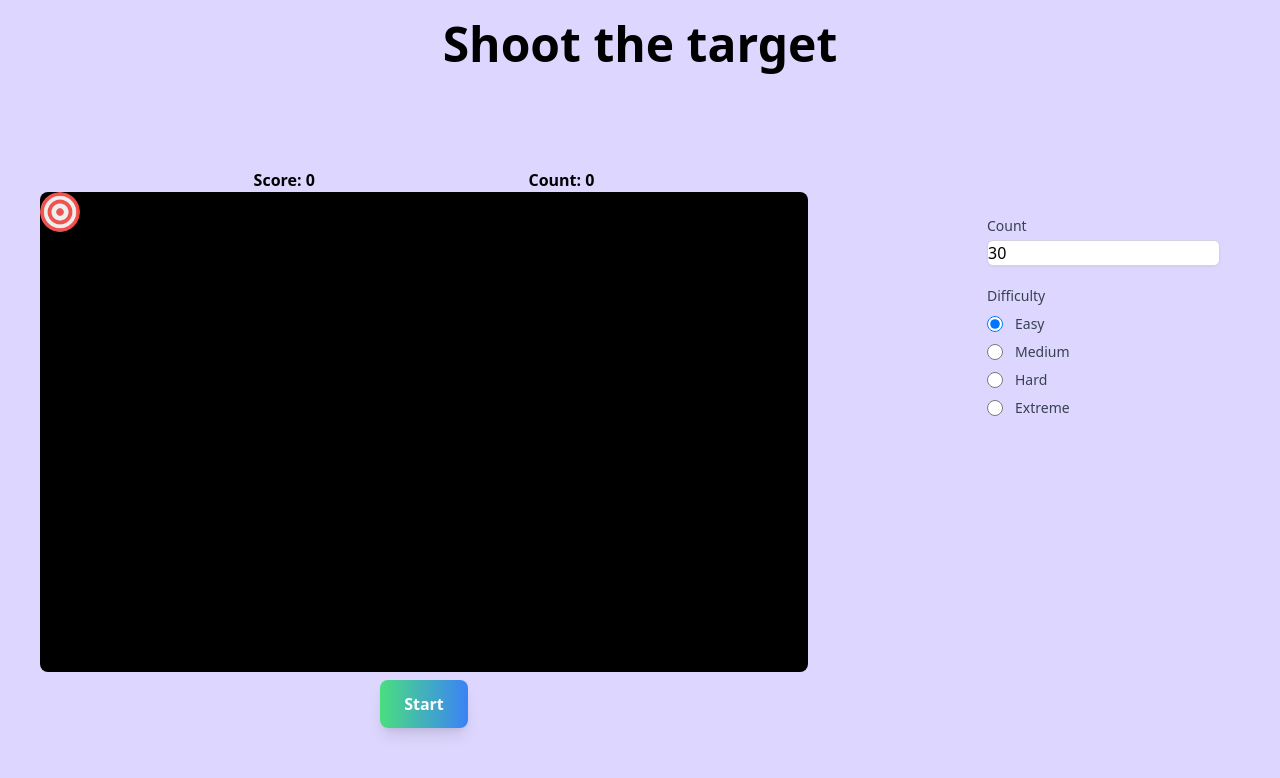
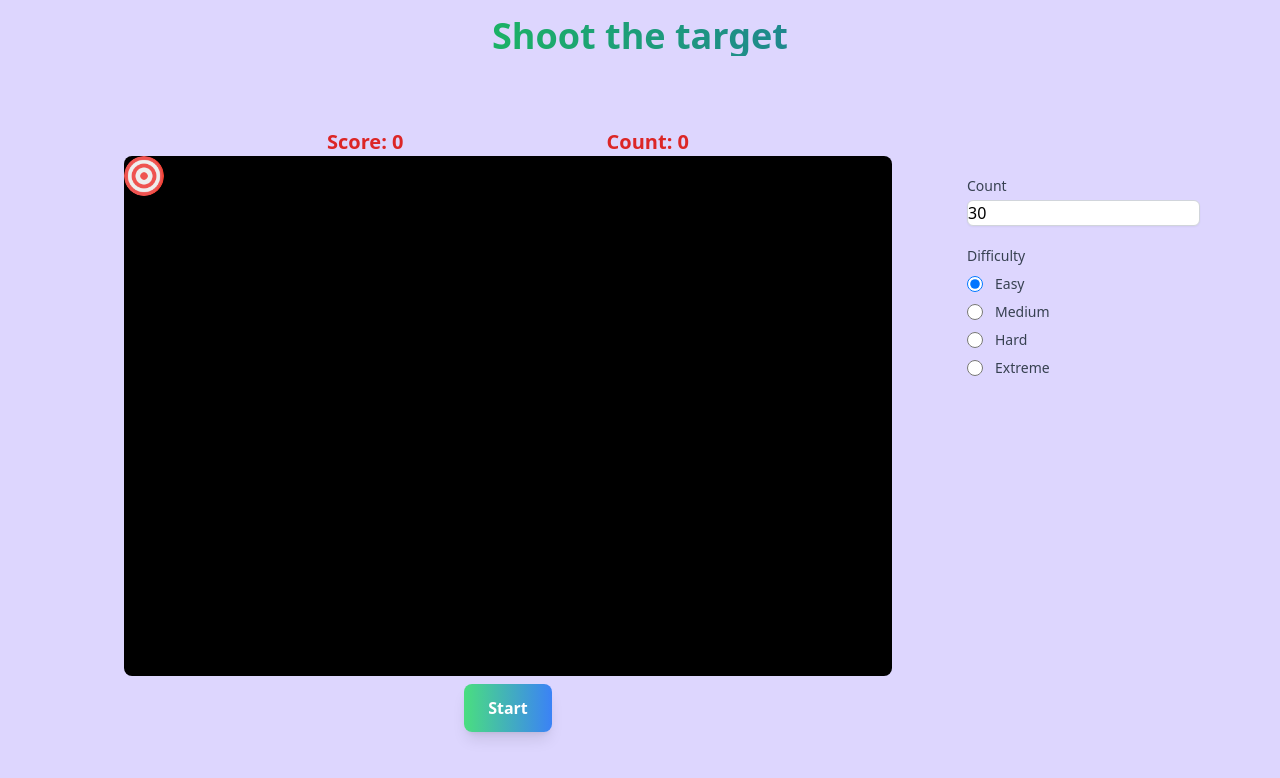
Before and after one commit to Arahanth-2003/Shooting_practice, a Next.js app: page / in a window 1280 px wide. Shown: the top 778 px of the page. Built offline with nearby package versions, Linux system fonts and the light colour scheme.

Commit message:
Updated UI

```diff
--- a/app/page.jsx
+++ b/app/page.jsx
@@ -14,14 +14,14 @@ export default function Home() {
 
   return (
     <div className='flex flex-col w-full h-full justify-center'>
-    <div className='flex justify-center text-5xl font-bold mb-20 mt-5'>
+    <div className='flex justify-center mt-4 mb-12 text-4xl font-bold gradient-text gradient-text-hover transition-all duration-500'>
         Shoot the target
     </div>
-    <div className='flex flex-row justify-between p-5'>
-        <div>
+    <div className='flex flex-row justify-between p-6'>
+        <div className='ml-20'>
             <RandomDiv mode={difficulty} counter={count}/>
         </div>
-        <div className='flex flex-col mr-10'>
+        <div className='flex flex-col mr-14'>
             <div className='mb-5 mt-12'>
                 <label htmlFor="count" className="block text-sm font-medium text-gray-700">Count</label>
                 <input
--- a/components/RandomDiv.jsx
+++ b/components/RandomDiv.jsx
@@ -97,8 +97,8 @@ const RandomPositionDiv = (props) => {
   return (
     <div className='flex flex-col ml-5'>
     <div className='flex flex-row justify-evenly'>
-        <div className='font-bold'>Score: {score}</div>
-        {count===counter2 ? <div className='font-bold'>Count: 0</div> : <div className='font-bold'> Count: {count}</div>}
+        <div className='font-bold text-red-600 text-xl'>Score: {score}</div>
+        {count===counter2 ? <div className='font-bold text-red-600 text-xl'>Count: 0</div> : <div className='font-bold text-red-600 text-xl'> Count: {count}</div>}
     </div>
     <div className='flex justify-center'>
         <div id="container" className="container">
--- a/styles/globals.css
+++ b/styles/globals.css
@@ -7,9 +7,25 @@ body {
 }
 
 .container {
-  @apply relative w-[60vw] h-[60vh] bg-black rounded-lg cursor-crosshair;
+  @apply relative w-[60vw] h-[65vh] bg-black rounded-lg cursor-crosshair;
 }
 
 .movingDiv {
   @apply absolute w-10 h-10 rounded-full cursor-crosshair bg-[url('../public/bullseye.png')] bg-cover;
 }
+
+/* Base gradient text */
+.gradient-text {
+  background: linear-gradient(to right, #14f723, #2643d0); /* Default gradient: blue to pink */
+  -webkit-background-clip: text;
+  -webkit-text-fill-color: transparent;
+  background-clip: text;
+}
+
+/* Hover gradient text */
+.gradient-text-hover:hover {
+  background: linear-gradient(to right, #e40574, #e5f138);
+  -webkit-background-clip: text;
+  -webkit-text-fill-color: transparent;
+  background-clip: text; /* Hover gradient: pink to orange */
+}
```
